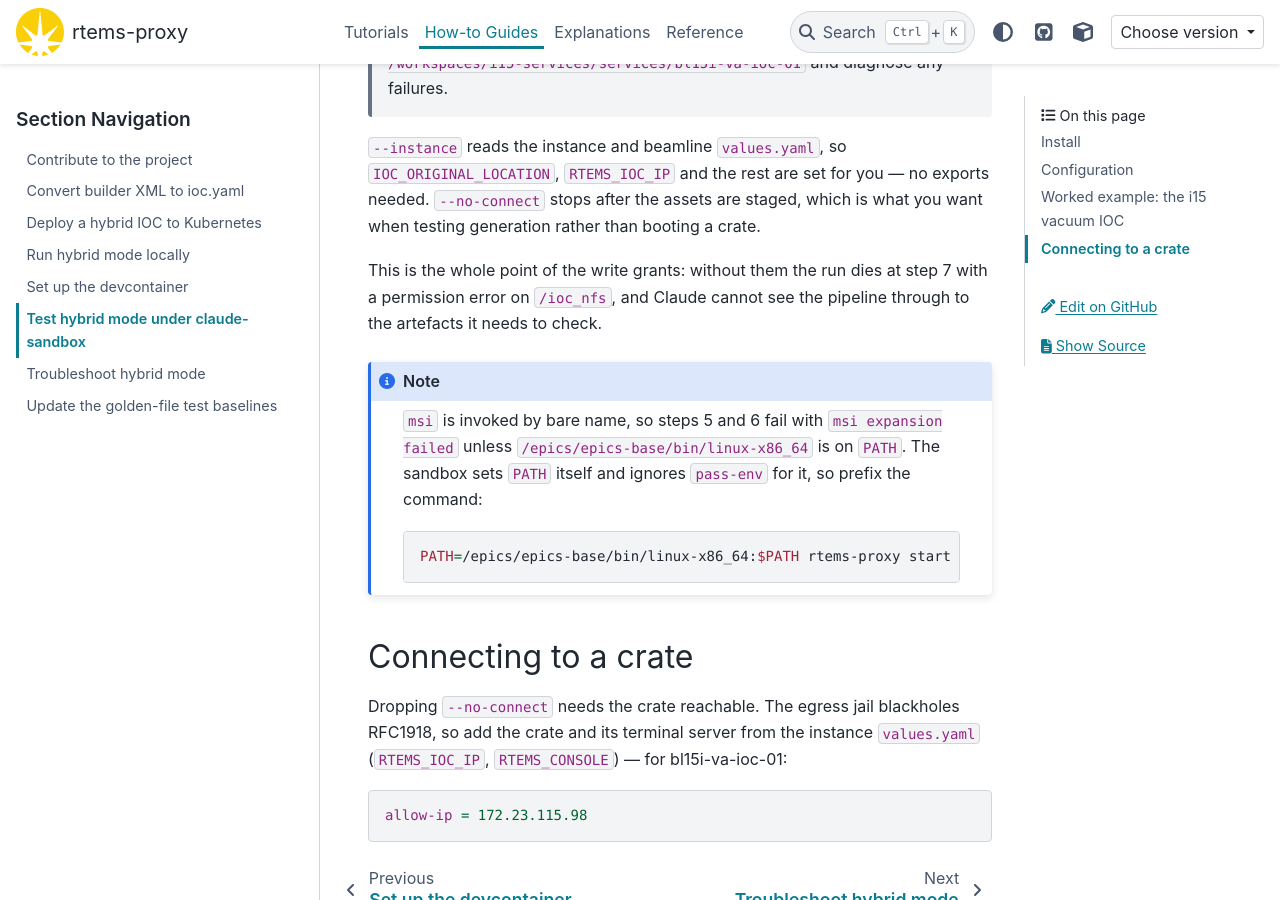
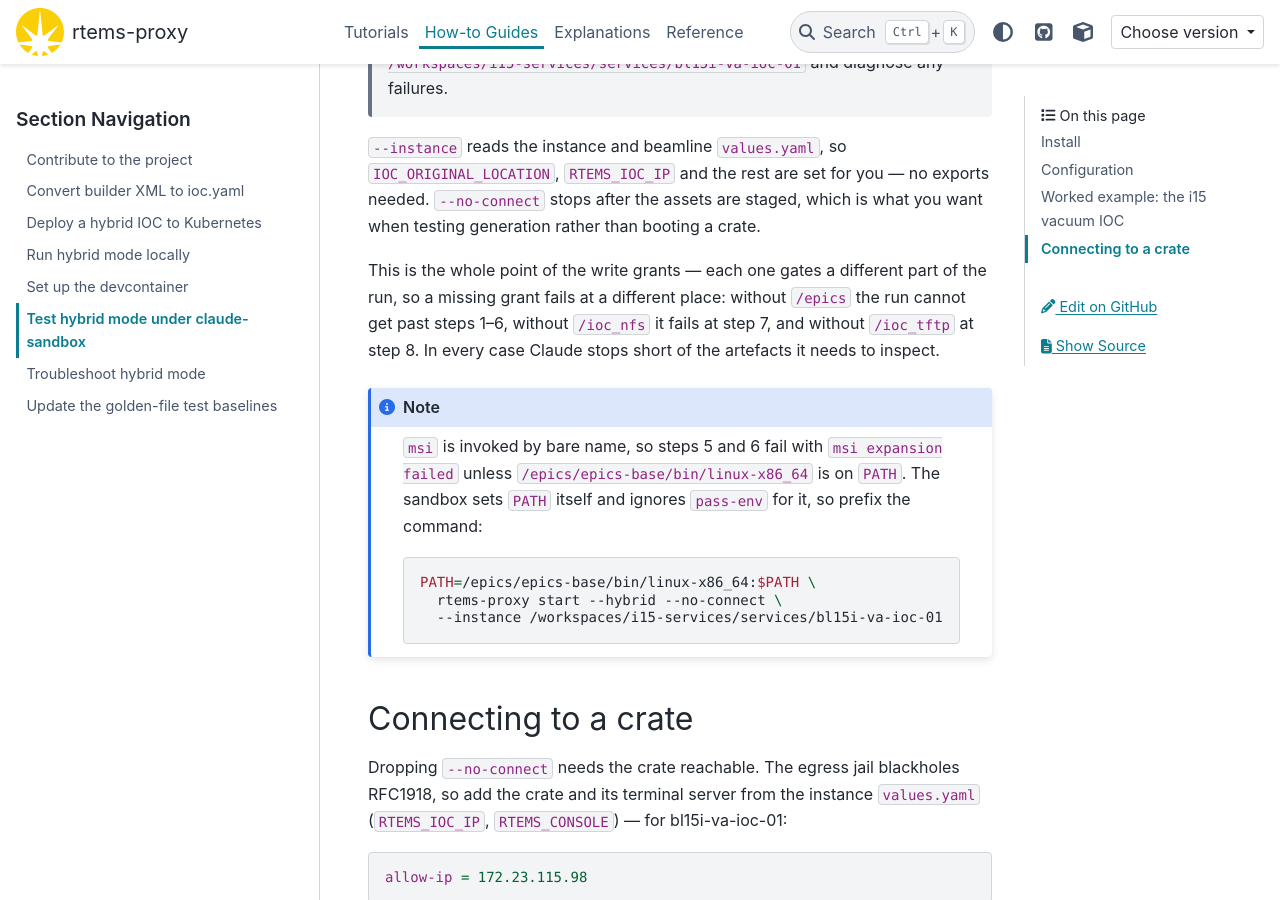
Before and after one commit to epics-containers/rtems-proxy, a Sphinx documentation site: the page built from docs/how-to/test-with-claude-sandbox.md, in a window 1280 px wide and 900 px high, scrolled down 1357 px. Built offline with Sphinx 7.4.7 and the PyData theme 0.15.4, drawn with Linux system fonts in a browser that asks for light colours; pages that are not in the unit, such as notebooks, are missing from menus; the version number could not be read and is left out.

Commit message:
docs: address CodeRabbit review on the claude-sandbox how-to
- Attribute each write grant to the pipeline step it gates, rather than
  claiming the run always dies at step 7.
- Replace the '...' placeholder in the PATH example with the full command
  so it can be copied and run as-is.

Co-Authored-By: Claude Opus 5 <noreply@anthropic.com>

````diff
--- a/docs/how-to/test-with-claude-sandbox.md
+++ b/docs/how-to/test-with-claude-sandbox.md
@@ -56,9 +56,11 @@ re-run:
 exports needed. `--no-connect` stops after the assets are staged, which is what
 you want when testing generation rather than booting a crate.
 
-This is the whole point of the write grants: without them the run dies at step
-7 with a permission error on `/ioc_nfs`, and Claude cannot see the pipeline
-through to the artefacts it needs to check.
+This is the whole point of the write grants — each one gates a different part of
+the run, so a missing grant fails at a different place: without `/epics` the run
+cannot get past steps 1–6, without `/ioc_nfs` it fails at step 7, and without
+`/ioc_tftp` at step 8. In every case Claude stops short of the artefacts it
+needs to inspect.
 
 :::{note}
 `msi` is invoked by bare name, so steps 5 and 6 fail with `msi expansion
@@ -66,7 +68,9 @@ failed` unless `/epics/epics-base/bin/linux-x86_64` is on `PATH`. The sandbox
 sets `PATH` itself and ignores `pass-env` for it, so prefix the command:
 
 ```bash
-PATH=/epics/epics-base/bin/linux-x86_64:$PATH rtems-proxy start --hybrid ...
+PATH=/epics/epics-base/bin/linux-x86_64:$PATH \
+  rtems-proxy start --hybrid --no-connect \
+  --instance /workspaces/i15-services/services/bl15i-va-ioc-01
 ```
 :::
 
````
